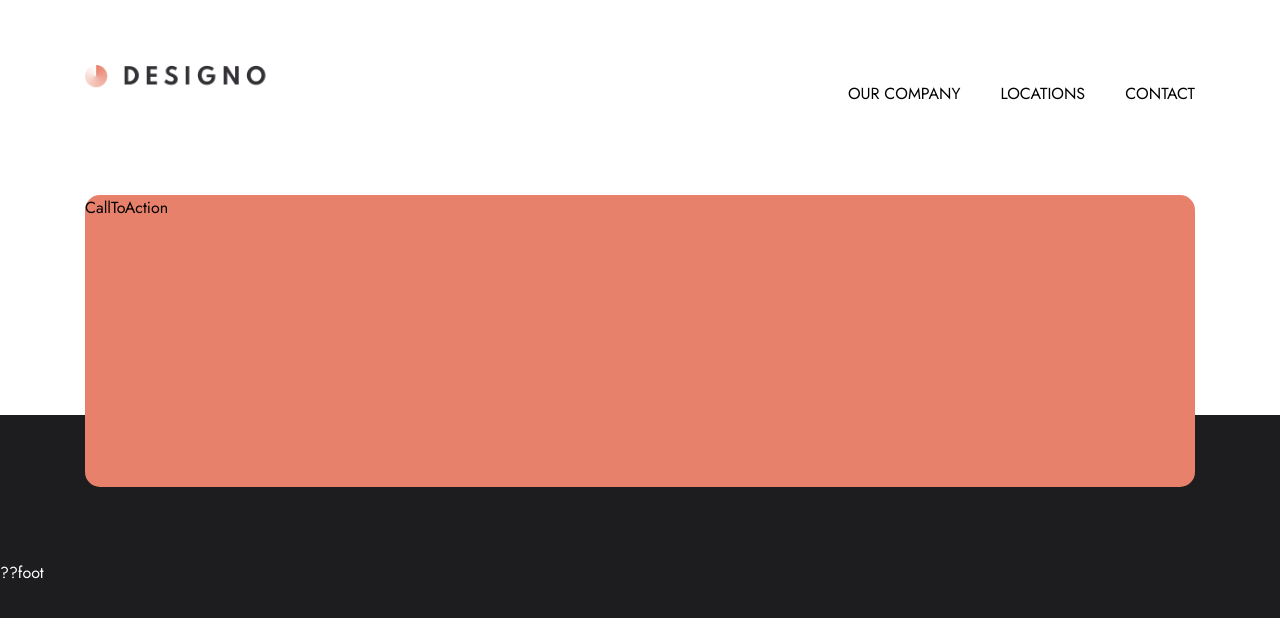
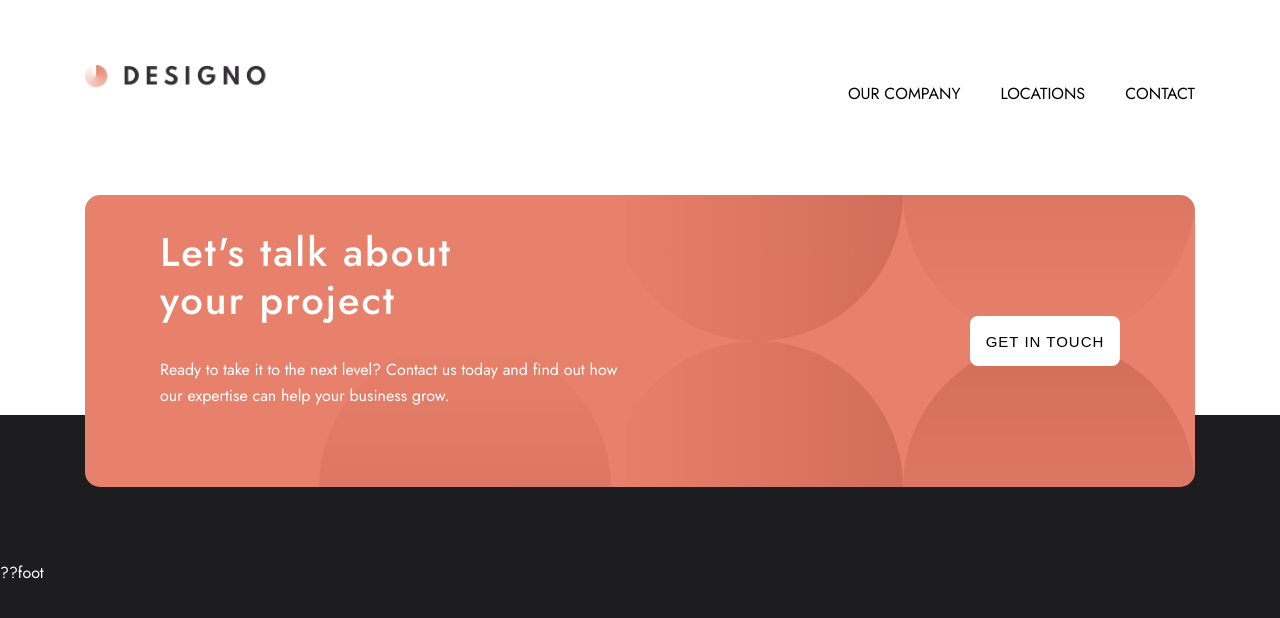
Before and after one commit to CharlesDesiderio/frontendmentor-designo, a React (Create React App) app: page / in a window 1280 px wide. Shown: the top 618 px of the page. Built offline with nearby package versions, Linux system fonts and the light colour scheme.

Commit message:
Finished CTA style

```diff
--- a/src/components/CallToAction.jsx
+++ b/src/components/CallToAction.jsx
@@ -1,8 +1,16 @@
 import styles from './CallToAction.module.css'
+import background from '../assets/shared/desktop/bg-pattern-call-to-action.svg'
 
 const CallToAction = () => {
+  console.log(background)
   return (
-    <div className={styles.callToAction}>CallToAction</div>
+    <div className={styles.callToAction} style={{ backgroundImage: `url(${background})` }}>
+      <div className={styles.blurb}>
+        <h2>Let's talk about your project</h2>
+        <p>Ready to take it to the next level? Contact us today and find out how our expertise can help your business grow.</p>
+      </div>
+      <button className={styles.getInTouch}>Get In Touch</button>
+    </div>
   )
 }
 
--- a/src/components/CallToAction.module.css
+++ b/src/components/CallToAction.module.css
@@ -1,8 +1,38 @@
 .callToAction {
   background-color: var(--peach);
-  width: 1110px;
+  width: 960px;
+  margin: auto;
   height: 292px;
   border-radius: 15px;
   position: relative;
   bottom: -72px;
+  padding: 0 75px;
+  color: var(--white);
+  display: flex;
+  flex-direction: row;
+  background-repeat: no-repeat;
+  background-position: center;
+  background-position-x: right;
 }
+
+.blurb {
+  width: 50%;
+}
+
+.blurb h2 {
+  width: 75%;
+}
+.getInTouch {
+  width: 150px;
+  height: 50px;
+  position: relative;
+  margin: auto 0 auto auto;
+  right: 0;
+  border: none;
+  background-color: var(--white);
+  border-radius: 8px;
+  text-transform: uppercase;
+  font-size: 15px;
+  font-weight: 500;
+  letter-spacing: 1px;
+}
```
Also changed, not shown: src/App.js (+0 -7 lines).
